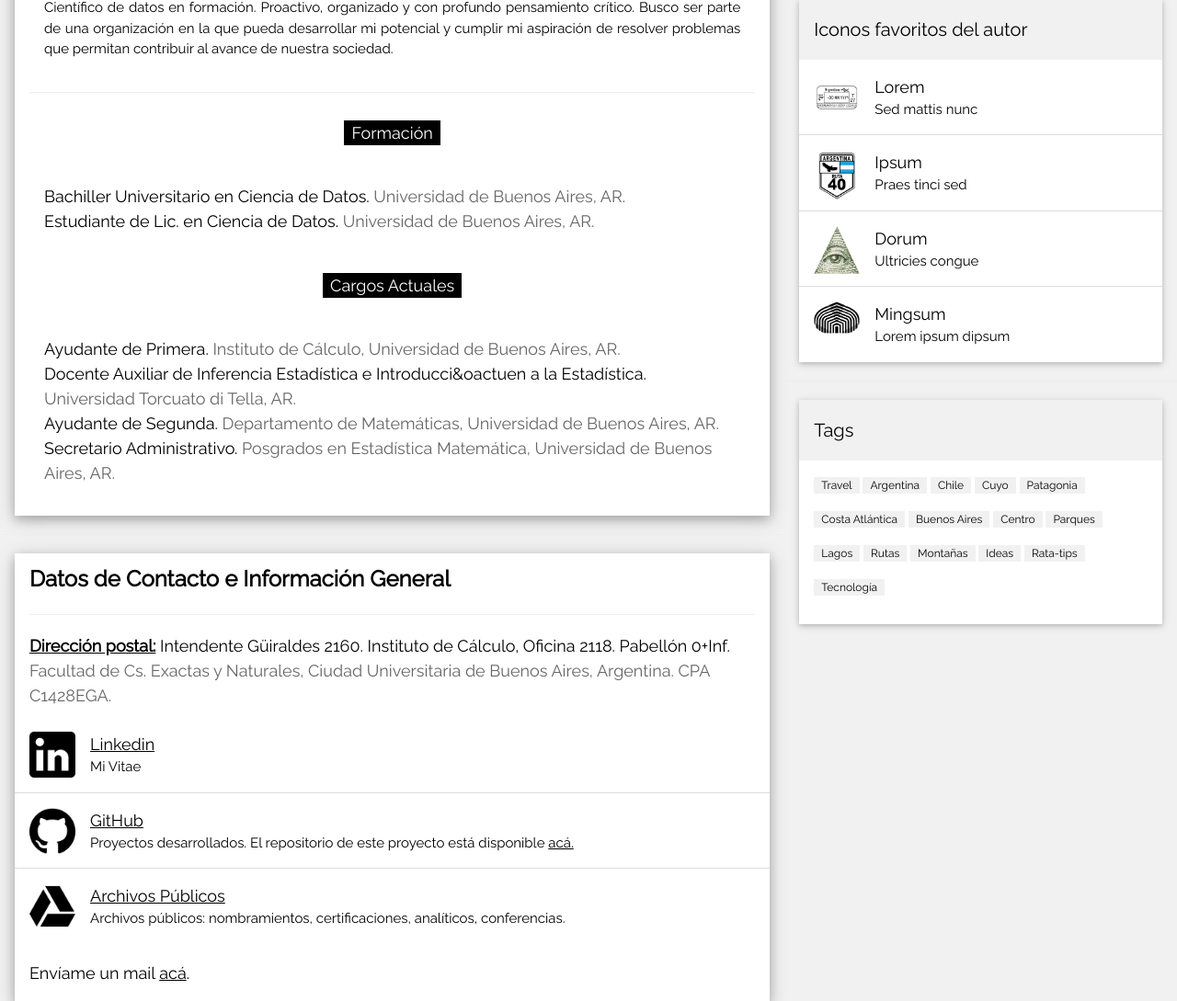
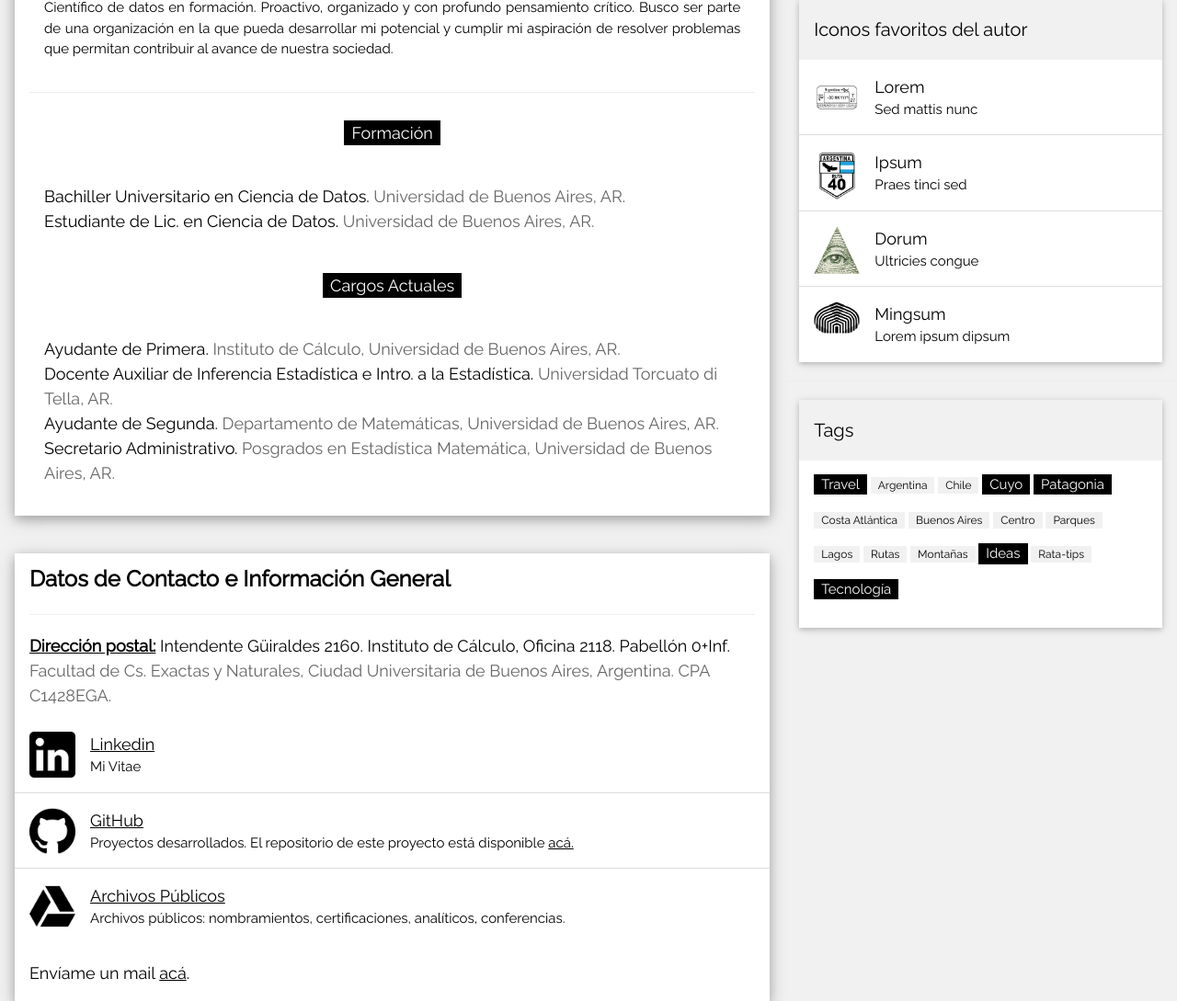
Before and after one commit to romeroluisraul/proyecto_final_coder, a Django app: page /about/ in a window 1280 px wide. Shown: the part 915-2004 px from the top of the page at 92% size. Run offline with Django 4.2, Linux system fonts and the light colour scheme.

Commit message:
Arreglo de errores de tipeo Changes to be committed: 	modified:   proyecto_final/templates/autor.html

```diff
--- a/proyecto_final/templates/autor.html
+++ b/proyecto_final/templates/autor.html
@@ -21,7 +21,7 @@
             <br>
             <h5 align="center"><span class="w3-tag">Cargos Actuales</span></h5><br>
             <h5>Ayudante de Primera. <span class="w3-opacity">Instituto de C&aacutelculo, Universidad de Buenos Aires, AR.<br></span>
-                Docente Auxiliar de Inferencia Estad&iacutestica e Introducci&oactuen a la Estad&iacutestica. <span class="w3-opacity">Universidad Torcuato di Tella, AR.<br></span>
+                Docente Auxiliar de Inferencia Estad&iacutestica e Intro. a la Estad&iacutestica. <span class="w3-opacity">Universidad Torcuato di Tella, AR.<br></span>
                 Ayudante de Segunda. <span class="w3-opacity">Departamento de Matem&aacuteticas, Universidad de Buenos Aires, AR.<br></span>
                 Secretario Administrativo. <span class="w3-opacity">Posgrados en Estad&iacutestica Matem&aacutetica, Universidad de Buenos Aires, AR.<br></span>
                 <!--Docente de Exactas Programa. <span class="w3-opacity">Facultad de Ciencias Exactas y Naturales, Universidad de Buenos Aires, AR.<br></span>-->
```
